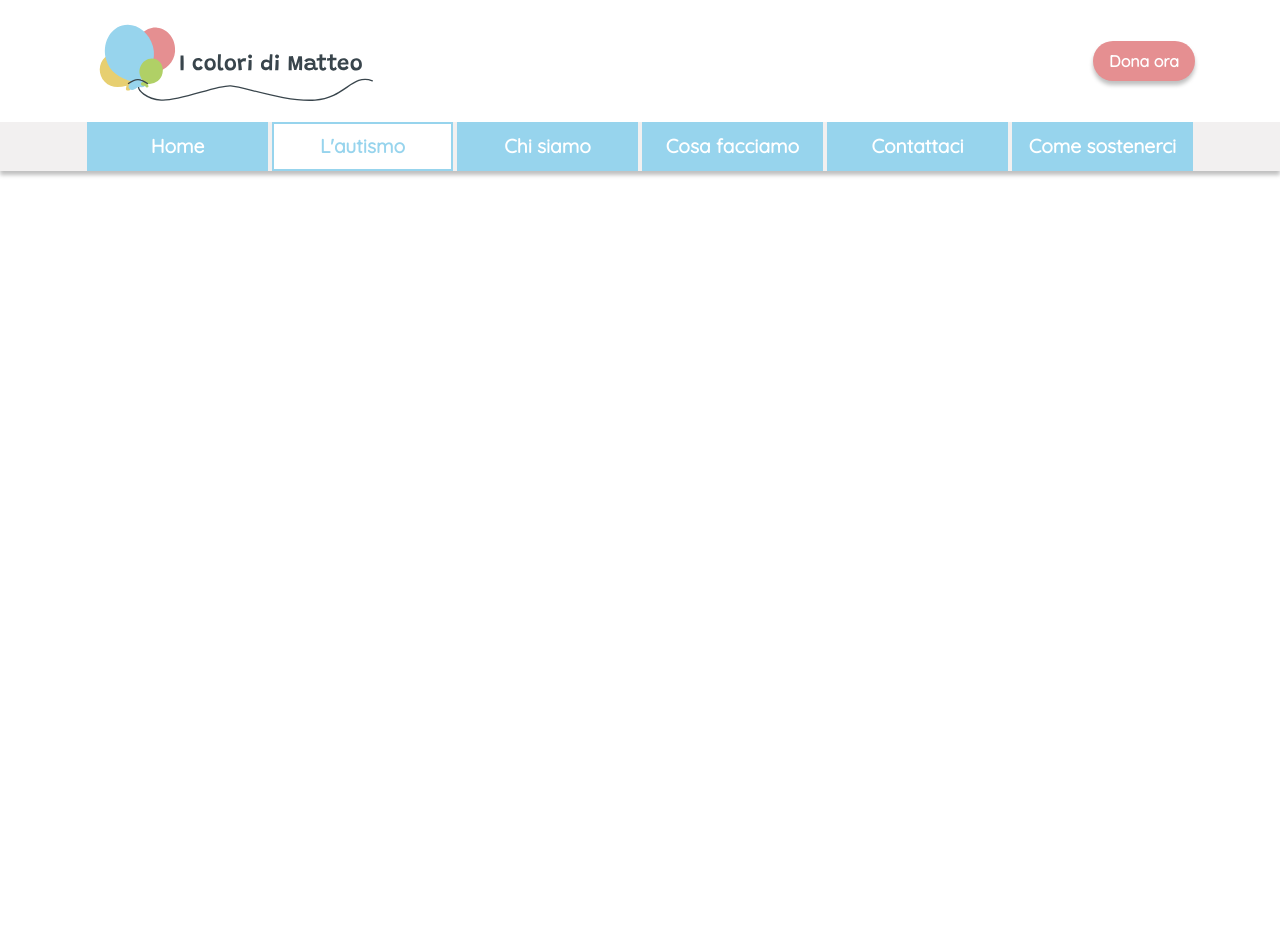
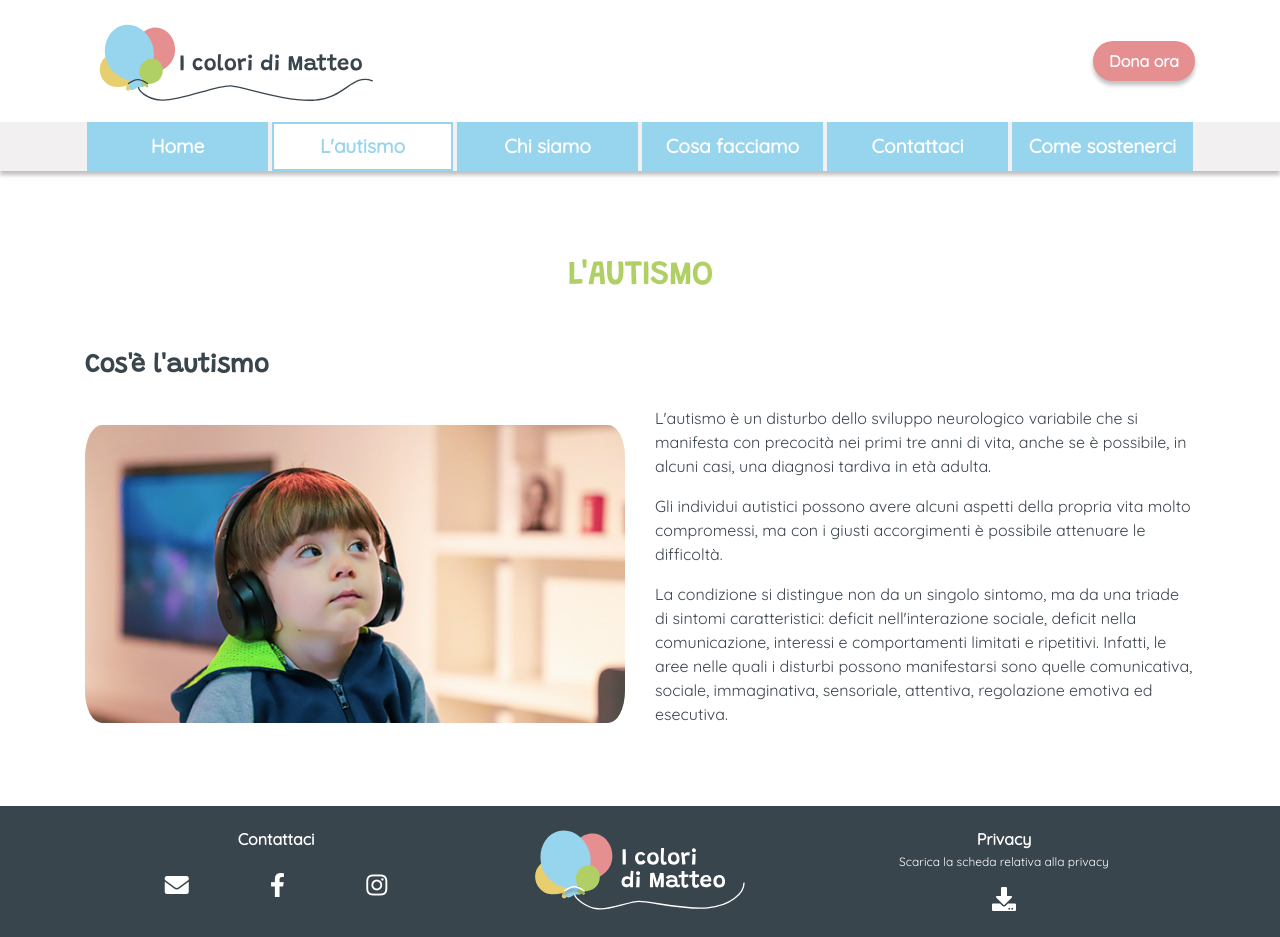
Before and after one commit to PinkLaura/i-colori-di-matteo, a plain HTML site: page pages/autismo.html in a window 1280 px wide. Before the commit the page ends 800 px from the top, so only its background shows below. Drawn offline with nearby package versions, Linux system fonts and the light colour scheme.

Commit message:
autismo main cos'è l'autismo

```diff
--- a/pages/autismo.html
+++ b/pages/autismo.html
@@ -95,4 +95,103 @@
 
 </header>
 
+<main>
+
+    <!--Main title of the page -->
+    <h1 class="cdm-title-1">
+        L'autismo
+    </h1>
+
+    <!--section L'associazione -->
+    <section class="container-md cdm-section">
+        <h2 class="cdm-title-2">
+            Cos'è l'autismo
+        </h2>
+
+        <div class="row d-flex align-items-center">
+            <div class="order-md-2 col-md-6">
+                <p class="cdm-paragraph">
+                    L'autismo è un disturbo dello sviluppo neurologico variabile che si manifesta con precocità nei
+                    primi tre anni di vita, anche se è possibile, in alcuni casi, una diagnosi tardiva in età adulta.
+                </p>
+
+                <p class="cdm-paragraph">
+                    Gli individui autistici possono avere alcuni aspetti della propria vita molto compromessi, ma con i
+                    giusti accorgimenti è possibile attenuare le difficoltà.
+                </p>
+
+                <p class="cdm-paragraph d-md-none d-lg-block">
+                    La condizione si distingue non da un singolo sintomo, ma da una triade di sintomi caratteristici:
+                    deficit nell'interazione sociale, deficit nella comunicazione, interessi e comportamenti limitati e
+                    ripetitivi. Infatti, le aree nelle quali i disturbi possono manifestarsi sono quelle comunicativa,
+                    sociale, immaginativa, sensoriale, attentiva, regolazione emotiva ed esecutiva.
+                </p>
+            </div>
+
+            <img src="../images/general/cover-index.jpg" class="cdm-img order-md-1 col-md-5"
+                 alt="Bambino autistico che gioca facendo un puzzle">
+
+        </div>
+
+        <div class="row d-flex align-items-center">
+            <p class="d-none d-md-block d-lg-none cdm-paragraph ">
+                La condizione si distingue non da un singolo sintomo, ma da una triade di sintomi caratteristici:
+                deficit nell'interazione sociale, deficit nella comunicazione, interessi e comportamenti limitati e
+                ripetitivi. Infatti, le aree nelle quali i disturbi possono manifestarsi sono quelle comunicativa,
+                sociale, immaginativa, sensoriale, attentiva, regolazione emotiva ed esecutiva.
+            </p>
+        </div>
+    </section>
+</main>
+
+<!-- Footer -->
+<footer>
+    <div class="container-md">
+        <div class="row">
+
+            <div class="d-flex flex-column align-items-center col-md-4 col-6">
+                <h4 class="mb-3 mb-md-4 cmd-foo-title cdm-title-3">
+                    Contattaci
+                </h4>
+                <div class="d-flex justify-content-around container-fluid">
+                    <a href="mailto:icoloridimatteo@gmail.com" target="_blank">
+                        <i class="fas fa-envelope"></i></a>
+
+                    <a href="https://www.facebook.com/icoloridimatteo/" target="_blank">
+                        <i class="fab fa-facebook-f"></i></a>
+
+                    <a href="https://www.instagram.com/i_colori_di_matteo/" target="_blank">
+                        <i class="fab fa-instagram"></i></a>
+                </div>
+            </div>
+
+            <img src="../images/logo/logo-white.svg" class="col-md-4 col-6 d-none d-md-block"
+                 alt="logo dell'associazione I colori di Matteo, composto dalla scritta e da alcuni palloncini colorati"/>
+
+            <div class="d-flex flex-column align-items-center col-md-4 col-6 ">
+                <h4 class="mb-3 mb-md-1 cmd-foo-title cdm-title-3">Privacy</h4>
+                <p class="d-none d-md-block"> Scarica la scheda relativa alla privacy </p>
+                <div>
+                    <a href="#">
+                        <i class="fas fa-download"></i></a>
+                </div>
+            </div>
+
+        </div>
+    </div>
+</footer>
+
+<!-- Bootstrap -->
+<script src="https://code.jquery.com/jquery-3.5.1.slim.min.js"
+        integrity="sha384-DfXdz2htPH0lsSSs5nCTpuj/zy4C+OGpamoFVy38MVBnE+IbbVYUew+OrCXaRkfj"
+        crossorigin="anonymous"></script>
+<script src="https://cdn.jsdelivr.net/npm/popper.js@1.16.1/dist/umd/popper.min.js"
+        integrity="sha384-9/reFTGAW83EW2RDu2S0VKaIzap3H66lZH81PoYlFhbGU+6BZp6G7niu735Sk7lN"
+        crossorigin="anonymous"></script>
+<script src="https://cdn.jsdelivr.net/npm/bootstrap@4.5.3/dist/js/bootstrap.min.js"
+        integrity="sha384-w1Q4orYjBQndcko6MimVbzY0tgp4pWB4lZ7lr30WKz0vr/aWKhXdBNmNb5D92v7s"
+        crossorigin="anonymous"></script>
+
+<!-- Our JS script -->
+<script src="../scripts/script.js"></script>
 </body>
```
Also changed, not shown: index.html (+1 -1 lines).
